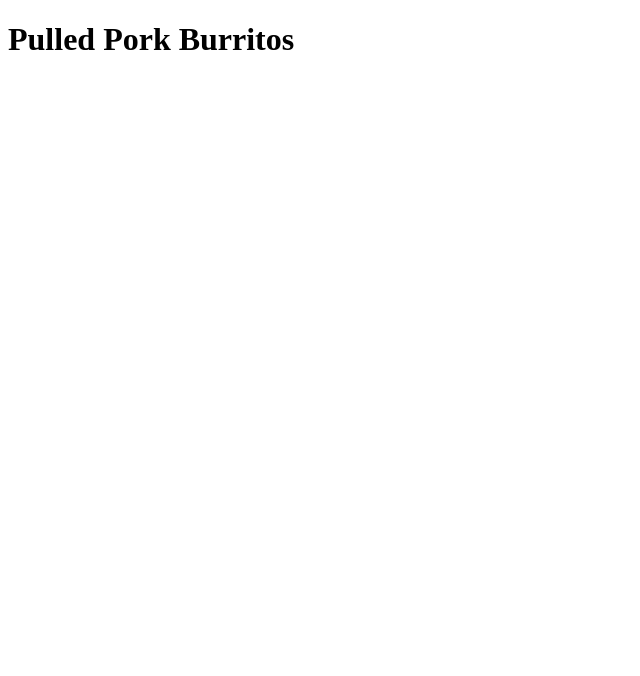
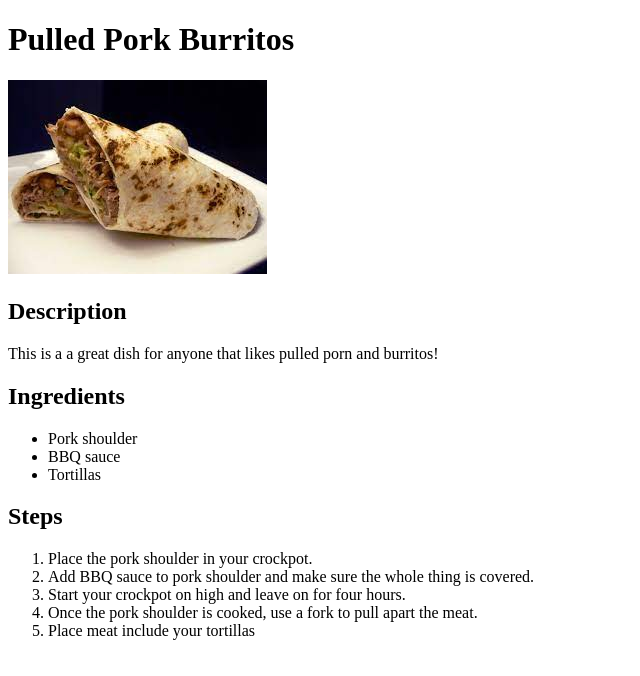
Before and after one commit to heyJoshLee/odin-recipes, a plain HTML site: page recipes/pulled-pork-burritos.html in a window 1280 px wide. Shown: the whole page, without its empty margins (0-640 px from the left). Drawn offline with Linux system fonts and the light colour scheme.

Commit message:
Iteration 3: Recipe Page Content

```diff
--- a/recipes/pulled-pork-burritos.html
+++ b/recipes/pulled-pork-burritos.html
@@ -6,5 +6,23 @@
 </head>
 <body>
     <h1>Pulled Pork Burritos</h1>
+    <img src="../img/pulled-pork-burritos.jpeg" alt="Pulled Pork Burritos">
+    <h2>Description</h2>
+    <p>This is a a great dish for anyone that likes pulled porn and burritos!</p>
+    <h2>Ingredients</h2>
+    <ul>
+        <li>Pork shoulder</li>
+        <li>BBQ sauce</li>
+        <li>Tortillas</li>
+    </ul>
+    <h2>Steps</h2>
+    <ol>
+        <li>Place the pork shoulder in your crockpot.</li>
+        <li>Add BBQ sauce to pork shoulder and make sure the whole thing is covered.</li>
+        <li>Start your crockpot on high and leave on for four hours.</li>
+        <li>Once the pork shoulder is cooked, use a fork to pull apart the meat.</li>
+        <li>Place meat include your tortillas </li>
+
+    </ol>
 </body>
 </html>
```
Also changed, not shown: img/pulled-pork-burritos.jpeg (added).
